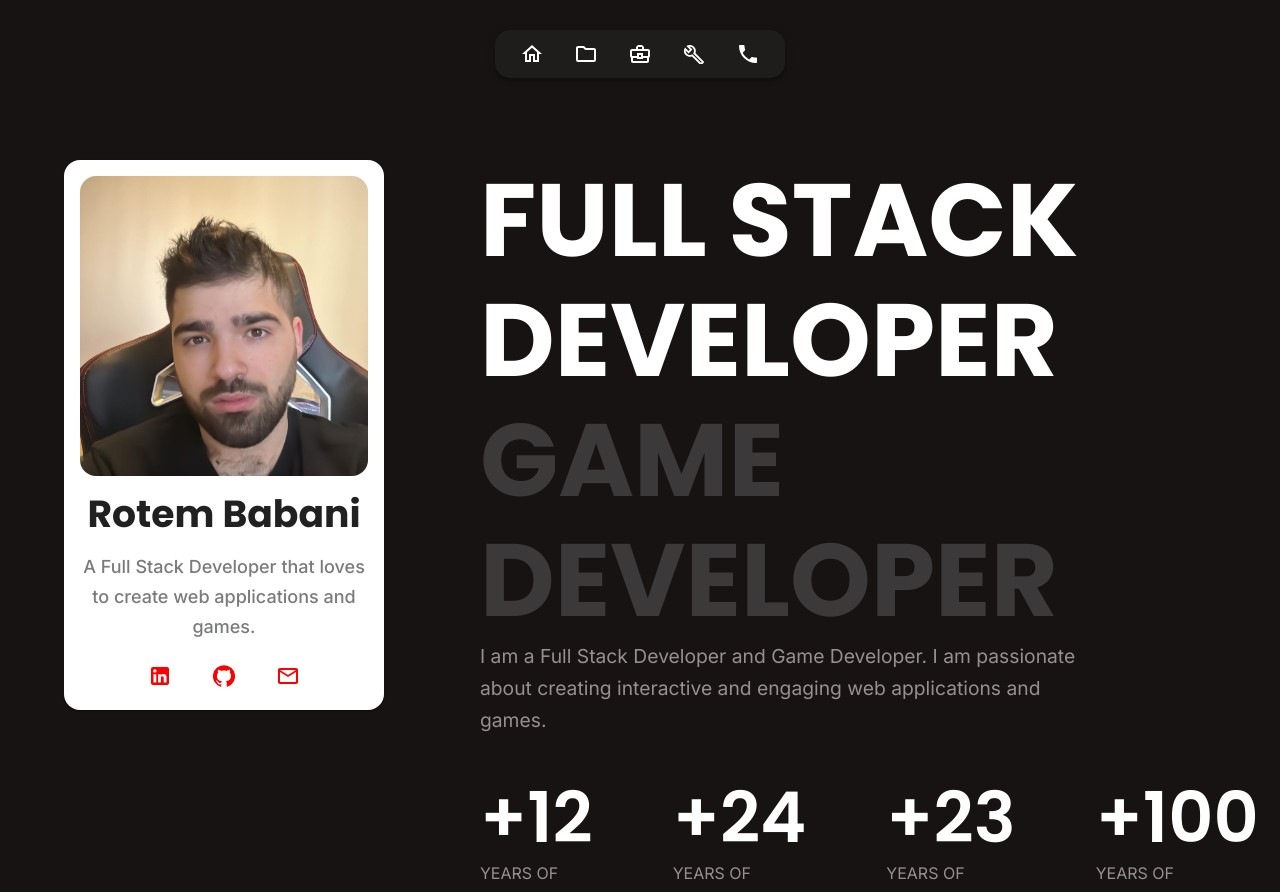
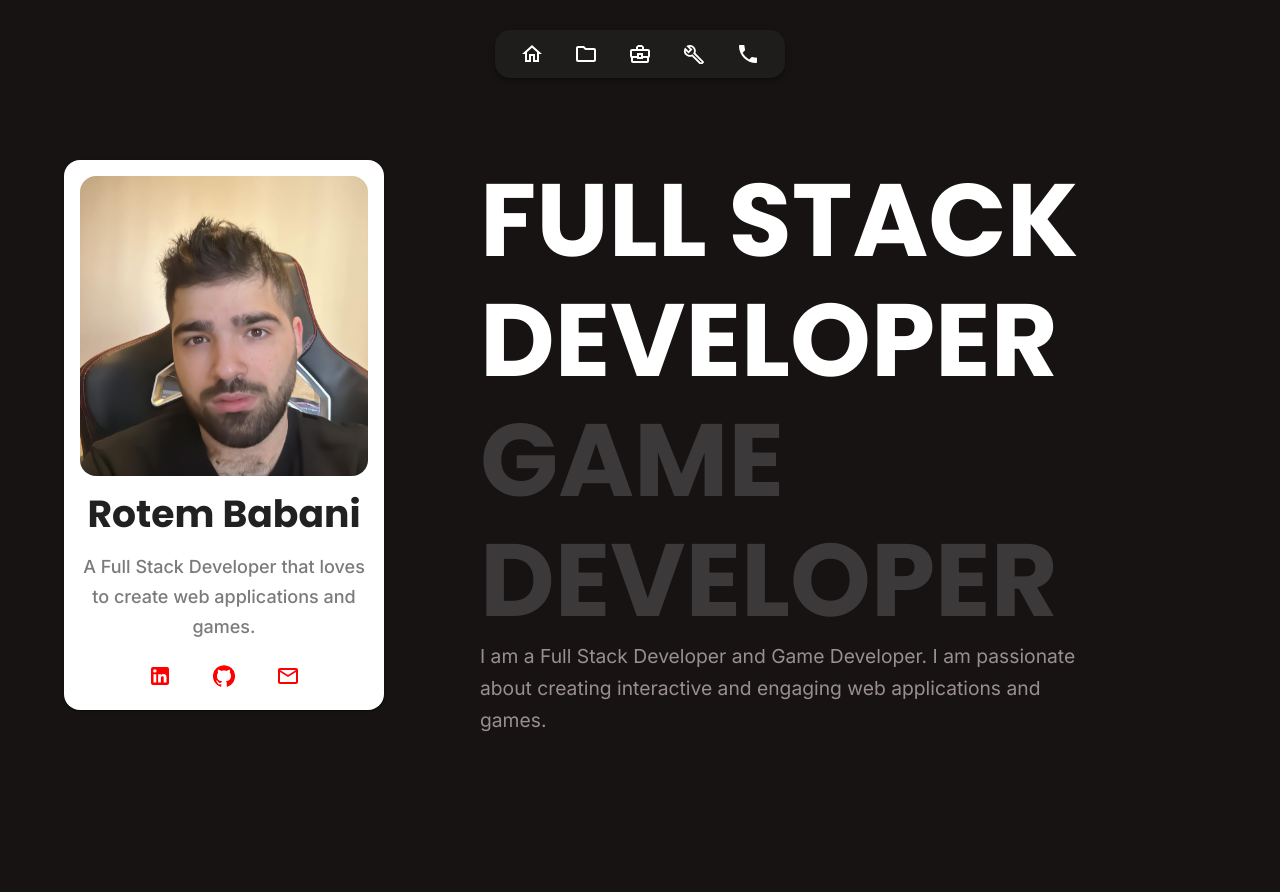
Before and after one commit to rotembab/resume-frontend, a React (Vite) app: page / in a window 1280 px wide. Shown: the top 892 px of the page. Built offline with nearby package versions, Linux system fonts and the light colour scheme.

Commit message:
commented the statistics

```diff
--- a/src/components/pages/home/home-content.component.tsx
+++ b/src/components/pages/home/home-content.component.tsx
@@ -34,9 +34,7 @@ export const HomeContent = () => {
             {t('Home.description')}
           </Typography>
         </Grid>
-        <Grid size={12}>
-          <Statistics />
-        </Grid>
+        <Grid size={12}>{/* <Statistics /> */}</Grid>
       </Grid>
     </SlideFadeTransition>
   );
```
